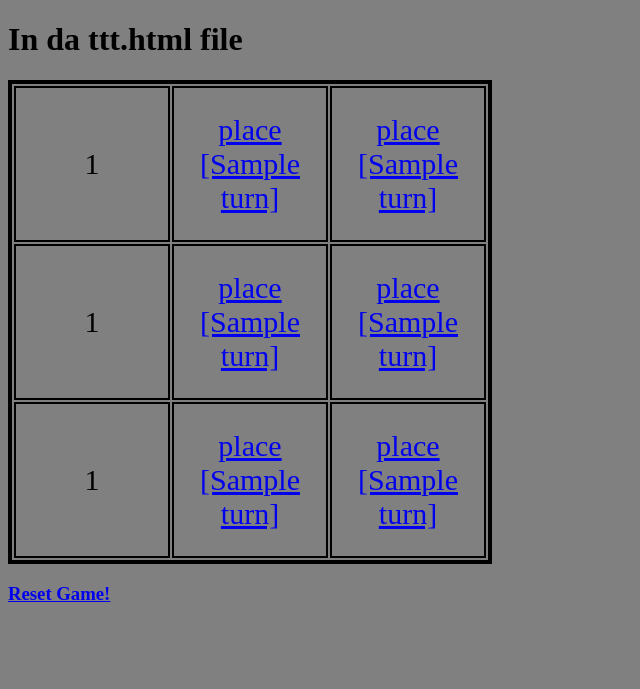
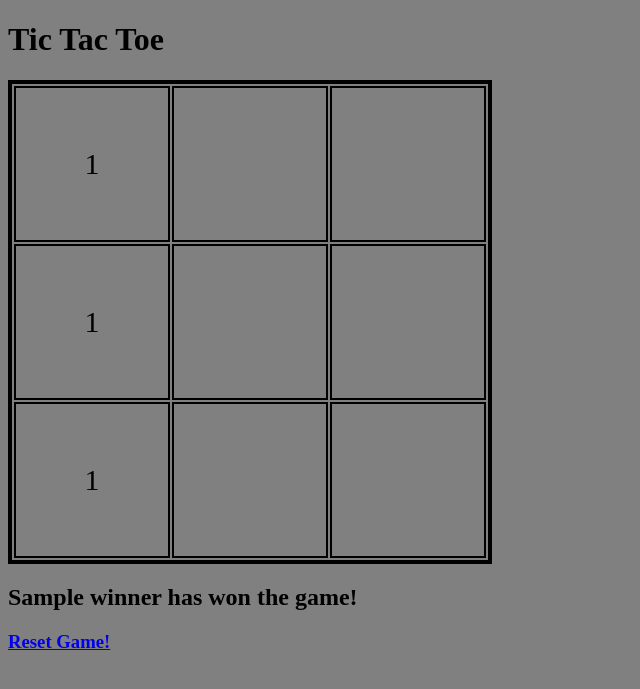
Before and after one commit to mr-hanzla/tic-tac-toe-flask, a Flask app: template templates/ttt.html in a window 1280 px wide. Shown: the top 689 px of the page, without its empty margins (0-640 px from the left). Run offline with Flask 2, Linux system fonts and the light colour scheme; the template is opened without the code that fills it: most values are stand-ins (such as "Sample title", 1, 10 or a date in 2020).

Commit message:
add winning condition

```diff
--- a/application.py
+++ b/application.py
@@ -9,10 +9,30 @@ def show(msg=''):
     print(msg)
     print('*'*40)
 
+def get_player():
+    return session['turn']
+
+def get_other_player():
+    return 'O' if get_player()=='X' else 'X'
+
 def toggle_turn():
-    turn = session['turn']
-    session['turn'] = 'O' if turn=='X' else 'X'
+    session['turn'] = get_other_player()
 
+def row_check(row):
+    other_player = get_other_player()
+    if get_other_player() in session['board'][row] or None in session['board'][row]:
+        return False
+    return True
+
+def col_check(col):
+    other_player = get_other_player()
+    for r in range(3):
+        if other_player==session['board'][r][col] or None==session['board'][r][col]:
+            return False
+    return True
+
+def is_winner_move(row, col):
+    return row_check(row) or col_check(col)
 
 @app.route('/')
 def index():
@@ -23,17 +43,21 @@ def ttt():
     if 'board' not in session:
         session['board'] = [[None for _ in range(3)] for _ in range(3)]
         session['turn'] = 'X'
-    show(f" {session['board']}")
+        session['winner'] = None
+
     return render_template('ttt.html', game={
         'board': session['board'],
-        'turn': session['turn']
+        'turn': session['turn'],
+        'winner': session['winner']
     })
 
 @app.route('/move/<int:row>/<int:col>')
 def move(row, col):
-    turn = session['turn']
-    show(f"Row: {row}, Col: {col}, Turn: {turn}")
+    turn = get_player()
     session['board'][row][col] = turn
+
+    if is_winner_move(row, col):
+        session['winner'] = turn
     toggle_turn()
     return redirect(url_for('ttt'))
 
--- a/templates/ttt.html
+++ b/templates/ttt.html
@@ -3,17 +3,17 @@
 {% block title %}TicTacToe{% endblock title %}
 
 {% block content %}
-<h1>In da ttt.html file</h1>
+<h1>Tic Tac Toe</h1>
 
 <table>
     {% for i in range(3) %}
         <tr>
             {% for j in range(3) %}
                 <td>
-                    {% if not game.board[i][j] %}
+                    {% if game.board[i][j] %}
+                        {{ game.board[i][j] }}
+                    {% elif not game.winner and not game.board[i][j] %}
                         <a href="{{ url_for('move', row=i, col=j) }}">place [{{ game.turn }}]</a>
-                    {% else %}
-                        {{ game.board[i][j] }}
                     {% endif %}
                 </td>
             {% endfor %}
@@ -21,6 +21,10 @@
     {% endfor %}
 </table>
 
+{% if game.winner %}
+    <h2>{{ game.winner }} has won the game!</h2>
+{% endif %}
+
 <h3>
     <a href="{{ url_for('clear') }}">Reset Game!</a>
 </h3>
```
